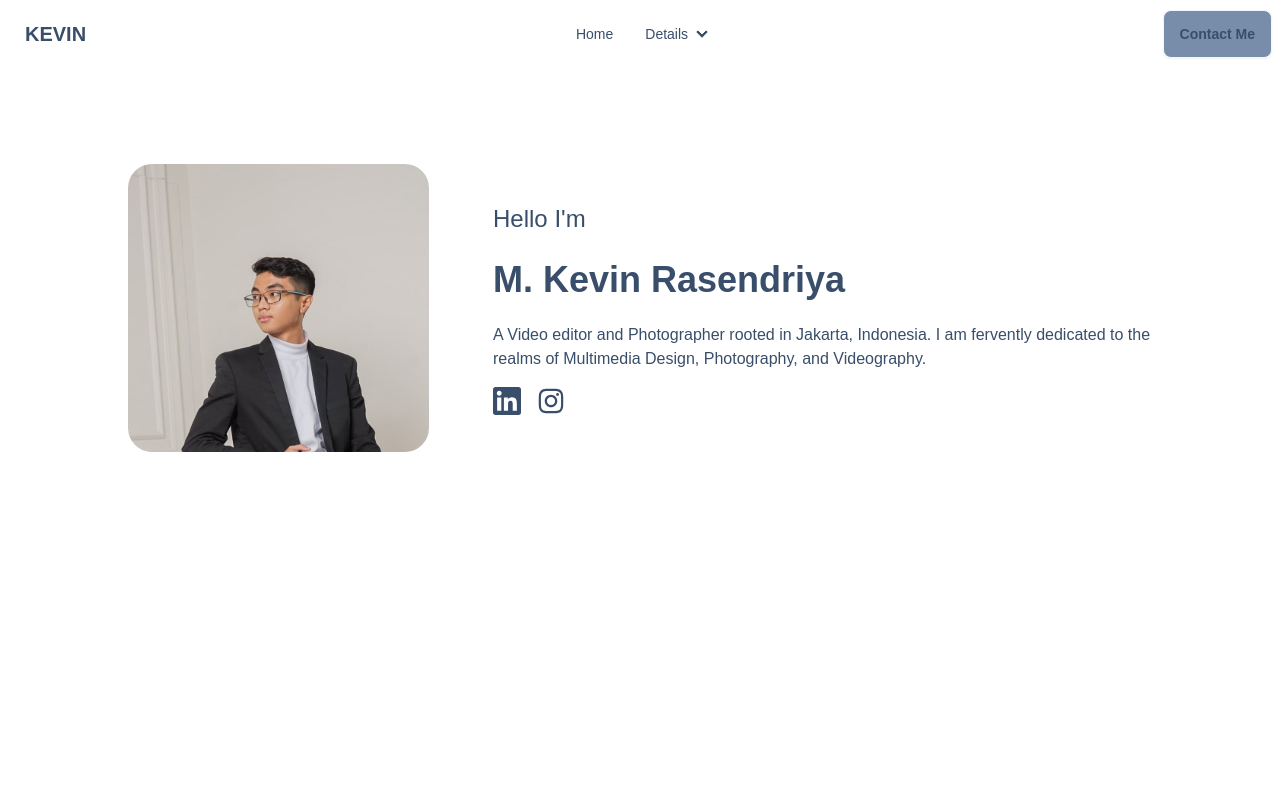
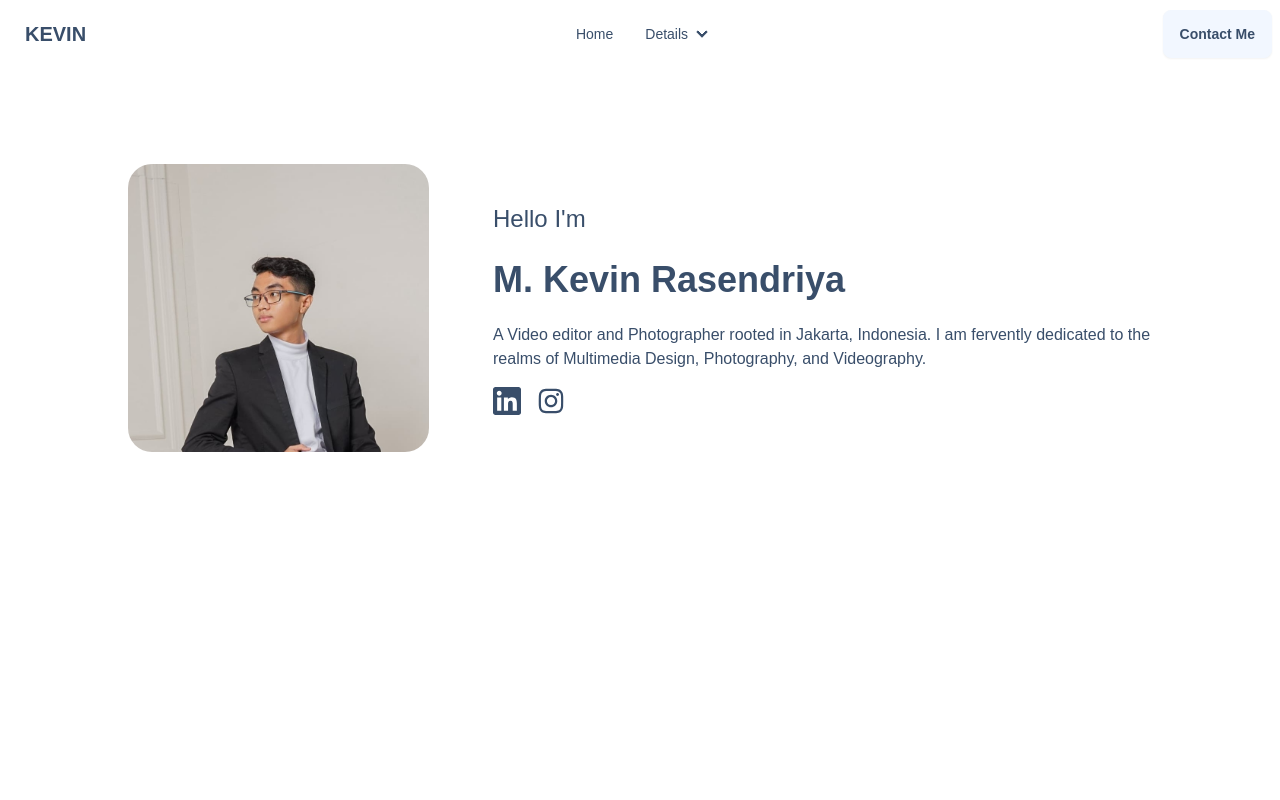
Before and after one commit to Rifqi9604/website-kevin, a React (Vite) app in the folder client/kevin/: page / in a window 1280 px wide. Shown: the top 800 px of the page. Built offline with nearby package versions, Linux system fonts and the light colour scheme; a web font is replaced by a local one.

Commit message:
Update Navbar.jsx

```diff
--- a/client/kevin/src/components/Navbar/Navbar.jsx
+++ b/client/kevin/src/components/Navbar/Navbar.jsx
@@ -68,7 +68,7 @@ function Navbar() {
       </div>
       <div className="navbar-end">
         <Link to={"/connect"}>
-          <a className="btn bg-[#778da9]" onClick={() => setClicked(!clicked)}>
+          <a className="btn" onClick={() => setClicked(!clicked)}>
             Contact Me
           </a>
         </Link>
```
